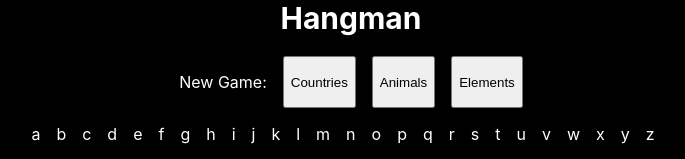
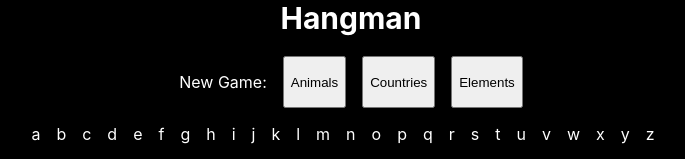
Before and after one commit to BrotherHuntley/Hangman, a React (Create React App) app: page / in a window 1280 px wide. Shown: the top 159 px of the page, without its empty margins (289-974 px from the left). Built offline with nearby package versions, Linux system fonts and the light colour scheme.

Commit message:
adding comments and cleaning code

```diff
--- a/src/AllLetters.js
+++ b/src/AllLetters.js
@@ -1,5 +1,6 @@
+//Renders the alphabet with it's font color
+
 import React, {Component} from "react";
-import './AllLetters.css'
 
 class AllLetters extends Component {
     render() {
--- a/src/Animals.js
+++ b/src/Animals.js
@@ -1,3 +1,5 @@
+// Function to return an array of animals
+
 function Animals() {
     return(
         [
--- a/src/App.js
+++ b/src/App.js
@@ -1,9 +1,6 @@
 import GameHandler from './GameHandler';
 
 function App() {
-  // let word = 'Monkey'
-  // let wordArray = word.split('')
-  // let letterArray = LetterArray();
   return (
     <GameHandler/>
   );
--- a/src/Countries.js
+++ b/src/Countries.js
@@ -1,3 +1,5 @@
+//Function returning an array of Countries
+
 function Countries() {
     return(
         [
--- a/src/Elements.js
+++ b/src/Elements.js
@@ -1,3 +1,5 @@
+//Function to return an array of the Elements
+
 function Elements() {
     return(
         [
--- a/src/GameHandler.js
+++ b/src/GameHandler.js
@@ -1,7 +1,9 @@
+//Handles game elements such as choosing new wordCategory when selected
+
 import React, {Component} from "react";
 import Hangman from "./Hangman";
+import Animals from "./Animals";
 import Countries from "./Countries";
-import Animals from "./Animals";
 import Elements from "./Elements";
 import LetterArray from "./LetterArray";
 
@@ -10,44 +12,44 @@ class GameHandler extends Component {
     constructor(props) {
         super(props);
         this.state = {
-            words: Countries(),
-
+            wordCategory: Countries(),
         }
+        this.animalsClicked = this.animalsClicked.bind(this);
         this.countriesClicked = this.countriesClicked.bind(this);
-        this.animalsClicked = this.animalsClicked.bind(this);
         this.elementsClicked = this.elementsClicked.bind(this);
     }
 
-    countriesClicked(e) {
-        let wordsArray = this.state.words;
-        wordsArray = Countries();
-        this.setState({words: wordsArray});
+    //Update the category state for a new word and forces render to render before Hangman.js
+    animalsClicked(e) {
+        let category = this.state.wordCategory;
+        category = Animals();
+        this.setState({wordCategory: category});
         this.forceUpdate();
     }
-    animalsClicked(e) {
-        let wordsArray = this.state.words;
-        wordsArray = Animals();
-        this.setState({words: wordsArray});
+    countriesClicked(e) {
+        let category = this.state.wordCategory;
+        category = Countries();
+        this.setState({wordCategory: category});
+        this.forceUpdate();
+    }
+    elementsClicked(e) {
+        let category = this.state.wordCategory;
+        category = Elements();
+        this.setState({wordCategory: category});
         this.forceUpdate();
     }
 
-    elementsClicked(e) {
-        let wordsArray = this.state.words;
-        wordsArray = Elements();
-        this.setState({words: wordsArray});
-        this.forceUpdate();
-    }
-
+    //Selects a random word from the category and calls the hangman component
     render () {
-        let word = this.state.words[Math.floor(Math.random()*this.state.words.length)];
+        let word = this.state.wordCategory[Math.floor(Math.random()*this.state.wordCategory.length)];
         let wordArray = word.split('')
         let letterArray = LetterArray();
         return (
             <Hangman
             word={wordArray}
             letterArray={letterArray}
+            animalsClicked={this.animalsClicked}
             countriesClicked={this.countriesClicked}
-            animalsClicked={this.animalsClicked}
             elementsClicked={this.elementsClicked} />
         );
     }
--- a/src/Hangman.js
+++ b/src/Hangman.js
@@ -1,3 +1,5 @@
+//Handles the current state of the game, keeping track of current misses and successes
+
 import React, {Component} from "react";
 import './Hangman.css'
 import Letter from "./Letter";
@@ -13,20 +15,22 @@ class Hangman extends Component {
             LettersShown: new Array(this.props.word.length).fill(' ')
         }
         this.handleKey = this.handleKey.bind(this);
+        this.resetFunction = this.resetFunction.bind(this);
+        this.clickAnimals = this.clickAnimals.bind(this);
         this.clickCountries = this.clickCountries.bind(this);
-        this.clickAnimals = this.clickAnimals.bind(this);
-        this.resetFunction = this.resetFunction.bind(this);
         this.clickElements = this.clickElements.bind(this);
     }
 
+    //Triggers when new key is pressed. Checks if key is letter. Checks if the letter has been pressed already.
+    //Checks if the letter is in given word. Updates the state for letter and the "score"
     handleKey(e) {
-        if (e.keyCode >= 65 && e.keyCode <= 90) {
+        if (e.keyCode >= 65 && e.keyCode <= 90) { //if key is a letter
             let isLetter = false;
 
-            for (let i = 0; i < this.props.word.length; i++){
+            for (let i = 0; i < this.props.word.length; i++){ //iterate over every letter in word
                 let curLetter = this.props.word[i];
 
-                if (e.key.toLowerCase() === curLetter.toLowerCase()) {
+                if (e.key.toLowerCase() === curLetter.toLowerCase()) { //if the letter exists in the word
                     //Reveal correct letter
                     let currentShown = this.state.LettersShown;
                     currentShown.splice(i,1,this.props.word[i])
@@ -37,7 +41,7 @@ class Hangman extends Component {
                     currentCorrect.splice(i,1,true);
                     this.setState({correct: currentCorrect});
 
-                    //Change letter to green
+                    //Color correct letter green
                     let curIndex = e.key.toLowerCase().charCodeAt(0)-97;
                     let LetterArray = this.state.LettersArray;
                     LetterArray.splice(curIndex,1,[e.key.toLowerCase(), 'Green'])
@@ -45,19 +49,20 @@ class Hangman extends Component {
 
                     isLetter =true;
 
-                    if (!currentCorrect.includes(false)) {
-                        alert('You Win!!!')
-                    }
+                    if (!currentCorrect.includes(false)) { alert('You Win!!!') } //if game is won, alert
                 }
             }
 
-            if (!isLetter) {
+            if (!isLetter) { //if guessed letter is wrong
                 let LetterArray = this.state.LettersArray;
                 let curIndex = LetterArray.findIndex(element => element.includes(e.key));
 
-                if (!LetterArray[curIndex].includes('Red')) {
+                if (!LetterArray[curIndex].includes('Red')) { //if guessed letter hasn't been previously guessed
+                    //Color wrong letter red
                     LetterArray.splice(curIndex,1,[e.key.toLowerCase(), 'Red'])
                     this.setState({LettersArray: LetterArray});
+
+                    //Update the amount of wrong guesses
                     let curWrongCount = this.state.wrongCount;
                     this.setState({wrongCount: curWrongCount+1});
                     let lossStatement = 'You Lose... The word was ' + this.props.word.join("");
@@ -69,21 +74,22 @@ class Hangman extends Component {
         }
     }
 
+    //Called when the new category button is clicked. Calls function from GameHandler.js to retrieve new word.
+    //Waits for GameHandler.js to render before continuing to render
     clickCountries(e) {
         this.props.countriesClicked();
         setTimeout(() => {this.resetFunction()}, 1)
     }
-
     clickAnimals(e) {
         this.props.animalsClicked();
         setTimeout(() => {this.resetFunction()}, 1)
     }
-
     clickElements(e) {
         this.props.elementsClicked();
         setTimeout(() => {this.resetFunction()}, 1)
     }
 
+    //Resets to base game stats when a new category is chosen
     resetFunction() {
         this.setState({wrongCount: 0});
         this.setState({LettersArray: this.props.letterArray});
@@ -92,13 +98,16 @@ class Hangman extends Component {
     }
 
     render() {
+        //Renders the hidden word by letter
         let letters = this.state.LettersShown.map((n, i) => (
             <Letter key={i} letter={n}/>));
 
+        //Renders the alphabet with the colors of each letter depending on guessed state
         let LetterArray = this.state.LettersArray;
         let allLetters = LetterArray.map((n,i) =>
             <AllLetters key={i} letter={n[0]} color={n[1]}/>)
 
+        //Creates array for rendering the hangman
         let hangmanArray = [
             <div className="Hangman-Gallows">
                 <div className="Hangman-Gallows1"></div>
@@ -118,8 +127,8 @@ class Hangman extends Component {
                 <h1 className="Hangman-h1">Hangman</h1>
                 <div className="Hangman-buttons">
                     <p style={{color: "white"}}>New Game:</p>
+                    <button onClick={this.clickAnimals}>Animals</button>
                     <button onClick={this.clickCountries}>Countries</button>
-                    <button onClick={this.clickAnimals}>Animals</button>
                     <button onClick={this.clickElements}>Elements</button>
                 </div>
                 <div className="Hangman-allLetters">{allLetters}</div>
@@ -133,7 +142,6 @@ class Hangman extends Component {
                 <div className="Hangman-man">
                     {hangmanArray.slice(0,this.state.wrongCount)}
                 </div>
-                <p>Ali is great!!!</p>
             </div>
 
         );
--- a/src/Letter.js
+++ b/src/Letter.js
@@ -1,3 +1,5 @@
+//Renders the letters of the hidden word
+
 import React, {Component} from "react";
 import './Letter.css'
 
--- a/src/LetterArray.js
+++ b/src/LetterArray.js
@@ -1,31 +1,7 @@
+//Function to return the alphabet and the color white for the font color
+
 function LetterArray() {
-    return ([
-        ['a', 'White'],
-        ['b', 'White'],
-        ['c', 'White'],
-        ['d', 'White'],
-        ['e', 'White'],
-        ['f', 'White'],
-        ['g', 'White'],
-        ['h', 'White'],
-        ['i', 'White'],
-        ['j', 'White'],
-        ['k', 'White'],
-        ['l', 'White'],
-        ['m', 'White'],
-        ['n', 'White'],
-        ['o', 'White'],
-        ['p', 'White'],
-        ['q', 'White'],
-        ['r', 'White'],
-        ['s', 'White'],
-        ['t', 'White'],
-        ['u', 'White'],
-        ['v', 'White'],
-        ['w', 'White'],
-        ['x', 'White'],
-        ['y', 'White'],
-        ['z', 'White']
-    ]);
+    const alphabet =['a','b','c','d','e','f','g','h','i','j','k','l','m','n','o','p','q','r','s','t','u','v','w','x','y','z'];
+    return (alphabet.map(letter => [letter, 'white']));
 }
 export default LetterArray
```
Also changed, not shown: src/AllLetters.css (deleted).
